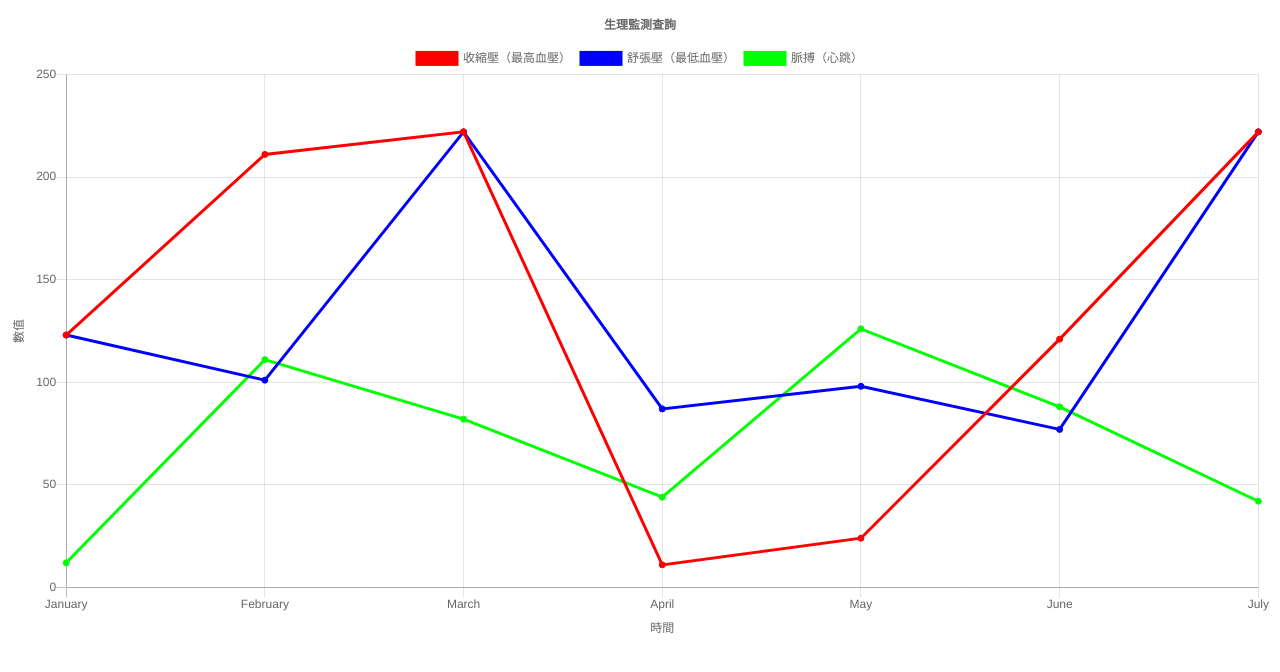
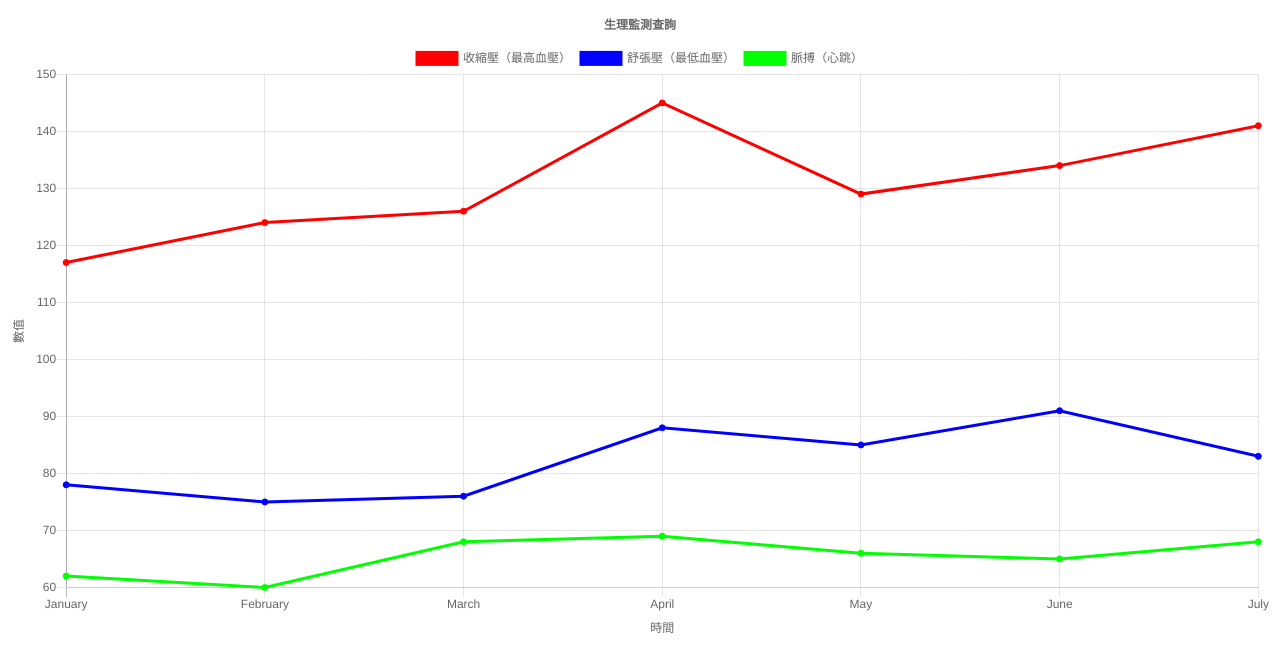
Before and after one commit to tico88612/bloodpressure-xml, a plain HTML site: page index.html in a window 1280 px wide. Drawn offline with nearby package versions, Linux system fonts and the light colour scheme.

Commit message:
Interactive

```diff
--- a/index.html
+++ b/index.html
@@ -9,18 +9,7 @@
 <script src="https://cdnjs.cloudflare.com/ajax/libs/Chart.js/2.6.0/Chart.min.js"></script>
 <script type="text/javascript">
 	//alert("正在測試中\nDemo平台：Github.io\nXML提供平台：慈大主機");
-	if (window.XMLHttpRequest){// code for IE7+, Firefox, Chrome, Opera, Safari
-		xmlhttp=new XMLHttpRequest();
-	}
-	else
-	{// code for IE6, IE5
-		xmlhttp=new ActiveXObject("Microsoft.XMLHTTP");
-	}
-	xmlhttp.open("GET","xml/tester.xml",false);
-	xmlhttp.send();
-	xmlDoc=xmlhttp.responseXML;
-	//alert(xmlDoc);
-	    var MONTHS = ["January", "February", "March", "April", "May", "June", "July", "August", "September", "October", "November", "December"];
+	var MONTHS = ["January", "February", "March", "April", "May", "June", "July", "August", "September", "October", "November", "December"];
         var config = {
             type: 'line',
             data: {
@@ -30,7 +19,7 @@
                     backgroundColor: "#FF0000",
                     borderColor: "#FF0000",
                     data: [
-                        123,211,222,11,24,121,222
+                        //123,211,222,11,24,121,222
                     ],
                     fill: false,
 					lineTension : 0,
@@ -39,7 +28,7 @@
                     backgroundColor: "#0000FF",
                     borderColor: "#0000FF",
                     data: [
-                        123,101,222,87,98,77,222
+                        //123,101,222,87,98,77,222
                     ],
 					fill: false,
 					lineTension : 0,
@@ -48,7 +37,7 @@
                     backgroundColor: "#00FF00",
                     borderColor: "#00FF00",
                     data: [
-                        12,111,82,44,126,88,42
+                        //12,111,82,44,126,88,42
                     ],
 					fill: false,
 					lineTension : 0,
@@ -86,6 +75,27 @@
                 }
             }
         };
+	if (window.XMLHttpRequest){// code for IE7+, Firefox, Chrome, Opera, Safari
+		xmlhttp=new XMLHttpRequest();
+	}
+	else
+	{// code for IE6, IE5
+		xmlhttp=new ActiveXObject("Microsoft.XMLHTTP");
+	}
+	xmlhttp.open("GET","xml/tester.xml",false);
+	xmlhttp.send();
+	xmlDoc=xmlhttp.responseXML;
+	alert(xmlDoc.getElementsByTagName("Tag0027a001")[0].getElementsByTagName("TEM")[0].childNodes[0].nodeValue);
+	for(var i=0;xmlDoc.getElementsByTagName("Tag0027a001")[i]; i+=1){
+		//var readoc=xmlDoc.getElementsByTagName("Tag0027a001")[i].getElementsByTagName("SBP")[0];
+		if(xmlDoc.getElementsByTagName("Tag0027a001")[i].getElementsByTagName("SBP")[0]!=undefined){
+			//alert(xmlDoc.getElementsByTagName("Tag0027a001")[i].getElementsByTagName("SBP")[0].childNodes[0].nodeValue);
+			config.data.datasets[0].data.push(xmlDoc.getElementsByTagName("Tag0027a001")[i].getElementsByTagName("SBP")[0].childNodes[0].nodeValue);
+			config.data.datasets[1].data.push(xmlDoc.getElementsByTagName("Tag0027a001")[i].getElementsByTagName("DBP")[0].childNodes[0].nodeValue);
+			config.data.datasets[2].data.push(xmlDoc.getElementsByTagName("Tag0027a001")[i].getElementsByTagName("PUL")[0].childNodes[0].nodeValue);
+		}
+	}
+
 
         window.onload = function() {
             var ctx = document.getElementById("chart-area").getContext("2d");
```
